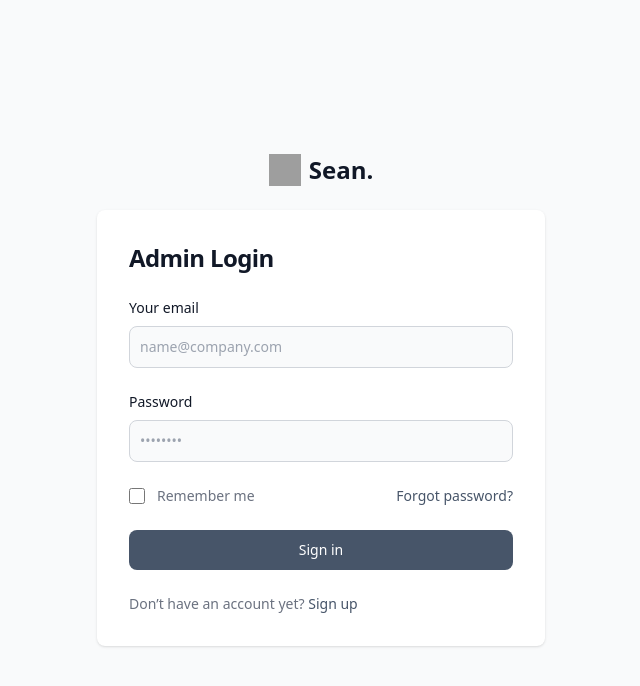
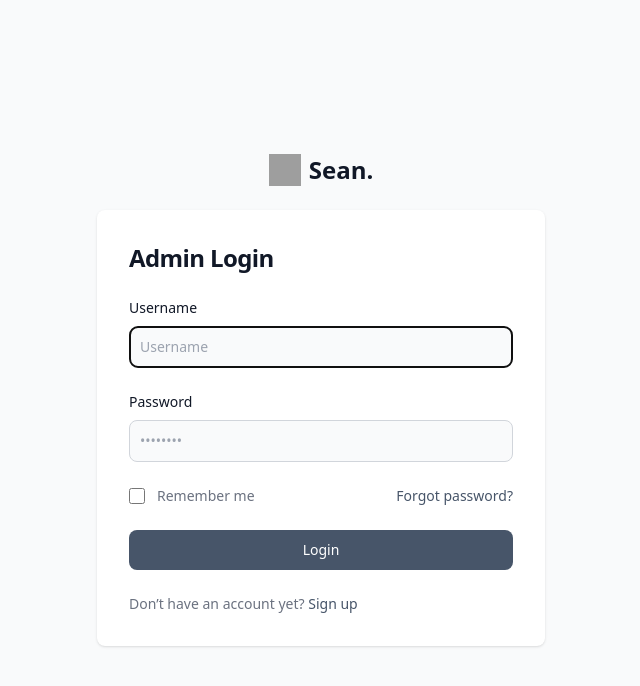
Before and after one commit to seanchuatech/portfolio-website, a React (Vite) app: page /login in a window 1280 px wide. Shown: the top 686 px of the page, without its empty margins (319-959 px from the left). Built offline with nearby package versions, Linux system fonts and the light colour scheme; grey boxes are pictures that could not be loaded.

Commit message:
added login post

```diff
--- a/package.json
+++ b/package.json
@@ -10,6 +10,7 @@
     "preview": "vite preview"
   },
   "dependencies": {
+    "axios": "^1.6.8",
     "react": "^18.2.0",
     "react-dom": "^18.2.0",
     "react-icons": "^5.1.0",
--- /dev/null
+++ b/src/api/axios.js
@@ -0,0 +1,5 @@
+import axios from 'axios';
+
+export default axios.create({
+  baseURL: 'http://localhost:3000'
+});
--- a/src/pages/login/Login.jsx
+++ b/src/pages/login/Login.jsx
@@ -1,6 +1,36 @@
-import React from 'react'
+import { useState, useRef, useEffect } from 'react';
+
+import axios from '../../api/axios';
+const LOGIN_URL = '/auth';
 
 const Login = () => {
+  const userRef = useRef();
+
+  const [username, setUsername] = useState('');
+  const [password, setPassword] = useState('');
+
+  useEffect(() => {
+    userRef.current.focus();
+  }, []);
+
+  const handleSubmit = async (e) => {
+    e.preventDefault();
+
+    try {
+
+      const response = await axios.post(LOGIN_URL,
+        JSON.stringify({ username, password }),
+        {
+          headers: { 'Content-Type': 'application/json' },
+          withCredentials: true
+        }
+      );
+      console.log(JSON.stringify(response?.data));
+    } catch (error) {
+      console.log('Catch error', error);
+    }
+  }
+
   return (
     <section className="bg-gray-50 dark:bg-gray-900">
       <div className="flex flex-col items-center justify-center px-6 py-8 mx-auto md:h-screen lg:py-0">
@@ -20,20 +50,23 @@ const Login = () => {
             <h1 className="text-xl font-bold leading-tight tracking-tight text-gray-900 md:text-2xl dark:text-white">
               Admin Login
             </h1>
-            <form className="space-y-4 md:space-y-6" action="#">
+            <form className="space-y-4 md:space-y-6" onSubmit={handleSubmit}>
               <div>
                 <label
-                  htmlFor="email"
+                  htmlFor="username"
                   className="block mb-2 text-sm font-medium text-gray-900 dark:text-white"
                 >
-                  Your email
+                  Username
                 </label>
                 <input
-                  type="email"
-                  name="email"
-                  id="email"
+                  type="text"
+                  id="username"
                   className="bg-gray-50 border border-gray-300 text-gray-900 sm:text-sm rounded-lg focus:ring-slate-600 focus:border-slate-600 block w-full p-2.5 dark:bg-gray-700 dark:border-gray-600 dark:placeholder-gray-400 dark:text-white dark:focus:ring-blue-500 dark:focus:border-blue-500"
-                  placeholder="name@company.com"
+                  placeholder="Username"
+                  autoComplete="off"
+                  ref={userRef}
+                  onChange={(e) => setUsername(e.target.value)}
+                  value={username}
                   required=""
                 />
               </div>
@@ -46,10 +79,12 @@ const Login = () => {
                 </label>
                 <input
                   type="password"
-                  name="password"
                   id="password"
                   placeholder="••••••••"
                   className="bg-gray-50 border border-gray-300 text-gray-900 sm:text-sm rounded-lg focus:ring-slate-600 focus:border-slate-600 block w-full p-2.5 dark:bg-gray-700 dark:border-gray-600 dark:placeholder-gray-400 dark:text-white dark:focus:ring-blue-500 dark:focus:border-blue-500"
+                  autoComplete="off"
+                  onChange={(e) => setPassword(e.target.value)}
+                  value={password}
                   required=""
                 />
               </div>
@@ -84,7 +119,7 @@ const Login = () => {
                 type="submit"
                 className="w-full text-white hover:text-white bg-slate-600 hover:bg-slate-700 focus:ring-4 focus:outline-none focus:ring-slate-300 font-medium rounded-lg text-sm px-5 py-2.5 text-center dark:bg-slate-600 dark:hover:bg-slate-700 dark:focus:ring-slate-800"
               >
-                Sign in
+                Login
               </button>
               <p className="text-sm font-light text-gray-500 dark:text-gray-400">
                 Don’t have an account yet?{" "}
```
Also changed, not shown: 1 other file (tests, documents, lock files or other folders).
